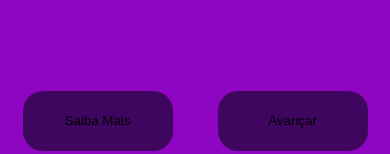
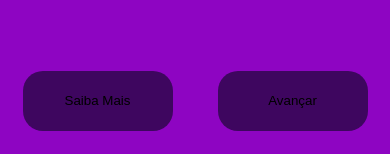
Before and after one commit to RafaelFing25/Feira-Matematica, a Next.js app: page / in a window 390 px wide. Shown: the part 687-841 px from the top of the page. Built offline with nearby package versions, Linux system fonts and the light colour scheme.

Commit message:
Update explanatory.module.css

```diff
--- a/styles/components/explanatory.module.css
+++ b/styles/components/explanatory.module.css
@@ -112,7 +112,7 @@
 
     .footer{
         height: 62px;
-        margin-bottom: 5px;
+        margin-bottom: 25px;
     }
     .footer button{
         width: 150px;
```
